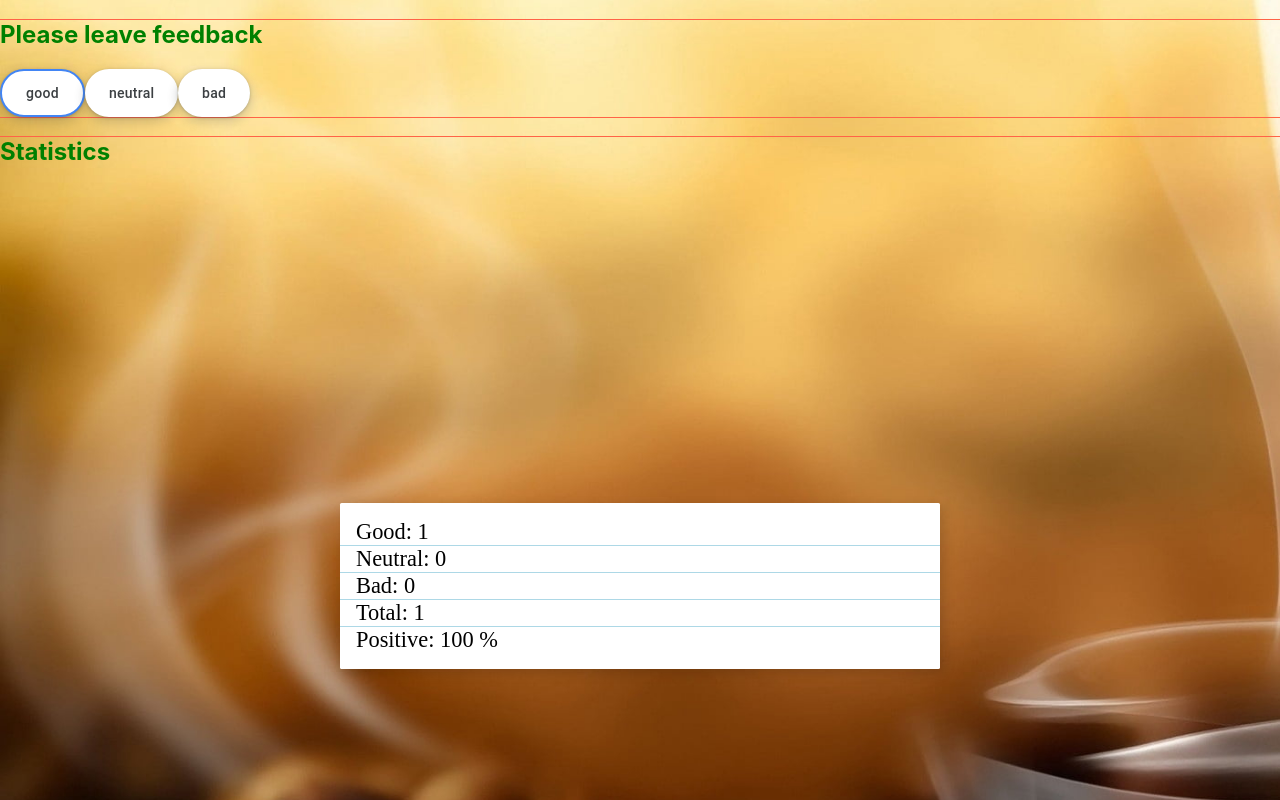
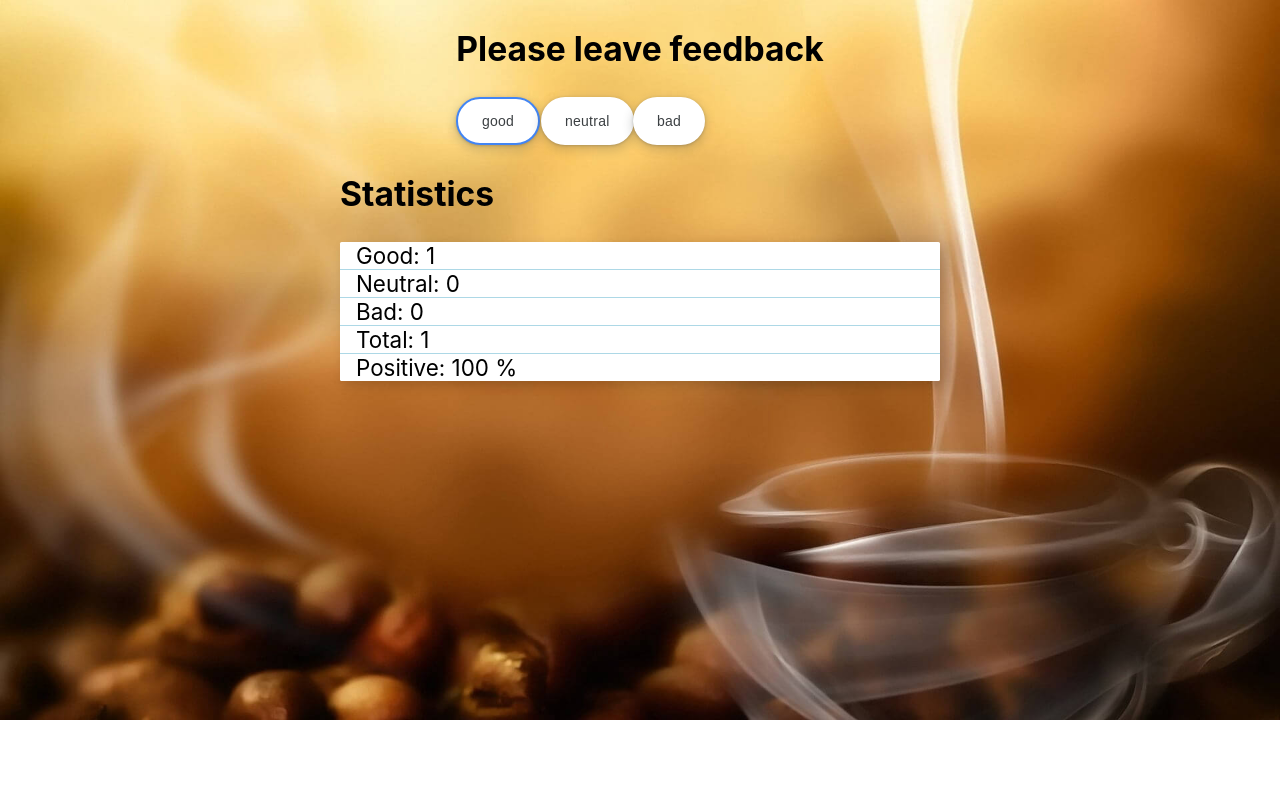
Before and after one commit to yura-prots/goit-react-hw-02-feedback, a React (Create React App) app: page / in a window 1280 px wide. Both pictures are taken after a click on the button "good". Shown: the top 800 px of the page. Built offline with nearby package versions, Linux system fonts and the light colour scheme.

Commit message:
add styles

```diff
--- a/src/components/App.jsx
+++ b/src/components/App.jsx
@@ -4,6 +4,7 @@ import { Statistics } from './Statistics/Statistics';
 import { FeedbackOptions } from './FeedbackOptions/FeedbackOptions';
 import { Section } from './Section/Section';
 import { Notification } from './Notification/Notification';
+import { Container } from './App.styled';
 
 class App extends Component {
   state = {
@@ -34,7 +35,7 @@ class App extends Component {
     const { good, neutral, bad } = this.state;
 
     return (
-      <div>
+      <Container>
         <Section title={'Please leave feedback'}>
           <FeedbackOptions
             options={{ good, neutral, bad }}
@@ -55,7 +56,7 @@ class App extends Component {
             <Notification message={'There is no feedback'}></Notification>
           )}
         </Section>
-      </div>
+      </Container>
     );
   }
 }
--- /dev/null
+++ b/src/components/App.styled.js
@@ -0,0 +1,8 @@
+import styled from 'styled-components';
+
+export const Container = styled.div`
+  display: flex;
+  flex-direction: column;
+  align-items: center;
+  font-size: 1.4rem;
+`;
--- a/src/components/FeedbackOptions/FeedbackOptions.styled.js
+++ b/src/components/FeedbackOptions/FeedbackOptions.styled.js
@@ -13,7 +13,7 @@ export const Button = styled.button`
   cursor: pointer;
   display: inline-flex;
   fill: currentcolor;
-  font-family: 'Google Sans', Roboto, Arial, sans-serif;
+  /* font-family: 'Google Sans', Roboto, Arial, sans-serif; */
   font-size: 14px;
   font-weight: 500;
   height: 48px;
--- a/src/components/Section/Section.styled.js
+++ b/src/components/Section/Section.styled.js
@@ -1,9 +1,5 @@
 import styled from 'styled-components';
 
-export const Wrapper = styled.section`
-  outline: 1px solid tomato;
-`;
+export const Wrapper = styled.section``;
 
-export const Title = styled.h2`
-  color: green;
-`;
+export const Title = styled.h2``;
--- a/src/components/Statistics/Statistics.jsx
+++ b/src/components/Statistics/Statistics.jsx
@@ -1,4 +1,4 @@
-import { Container, List, Item } from './Statistics.styled';
+import { List, Item } from './Statistics.styled';
 
 export const Statistics = ({
   good,
@@ -8,7 +8,6 @@ export const Statistics = ({
   positivePercentage,
 }) => {
   return (
-    <Container>
     <List>
       <Item>Good: {good}</Item>
       <Item>Neutral: {neutral}</Item>
@@ -16,6 +15,5 @@ export const Statistics = ({
       <Item>Total: {total}</Item>
       <Item>Positive: {positivePercentage || 0} %</Item>
     </List>
-    </Container>
   );
 };
--- a/src/components/Statistics/Statistics.styled.js
+++ b/src/components/Statistics/Statistics.styled.js
@@ -1,15 +1,4 @@
 import styled from 'styled-components';
-
-export const Container = styled.div`
-  font-family: 'Gloria Hallelujah', cursive;
-  font-size: 1.4rem;
-  /* background: whitesmoke; */
-  /* margin: 0;
-	padding: 1rem; */
-  display: grid;
-  place-items: center;
-  min-height: 100vh;
-`;
 
 export const List = styled.ul`
   list-style: none;
--- a/src/index.css
+++ b/src/index.css
@@ -2,9 +2,11 @@
 
 body {
   margin: 0;
-  font-family: -apple-system, BlinkMacSystemFont, 'Segoe UI', 'Roboto', 'Oxygen',
-    'Ubuntu', 'Cantarell', 'Fira Sans', 'Droid Sans', 'Helvetica Neue',
-    sans-serif;
+  padding: 0;
+
+  font-family: 'Gloria Hallelujah', cursive, -apple-system, BlinkMacSystemFont,
+    'Segoe UI', 'Roboto', 'Oxygen', 'Ubuntu', 'Cantarell', 'Fira Sans',
+    'Droid Sans', 'Helvetica Neue', sans-serif;
   -webkit-font-smoothing: antialiased;
   -moz-osx-font-smoothing: grayscale;
 
```
Also changed, not shown: public/bg.jpg. Lines whose indentation alone changed are shown as unchanged.
